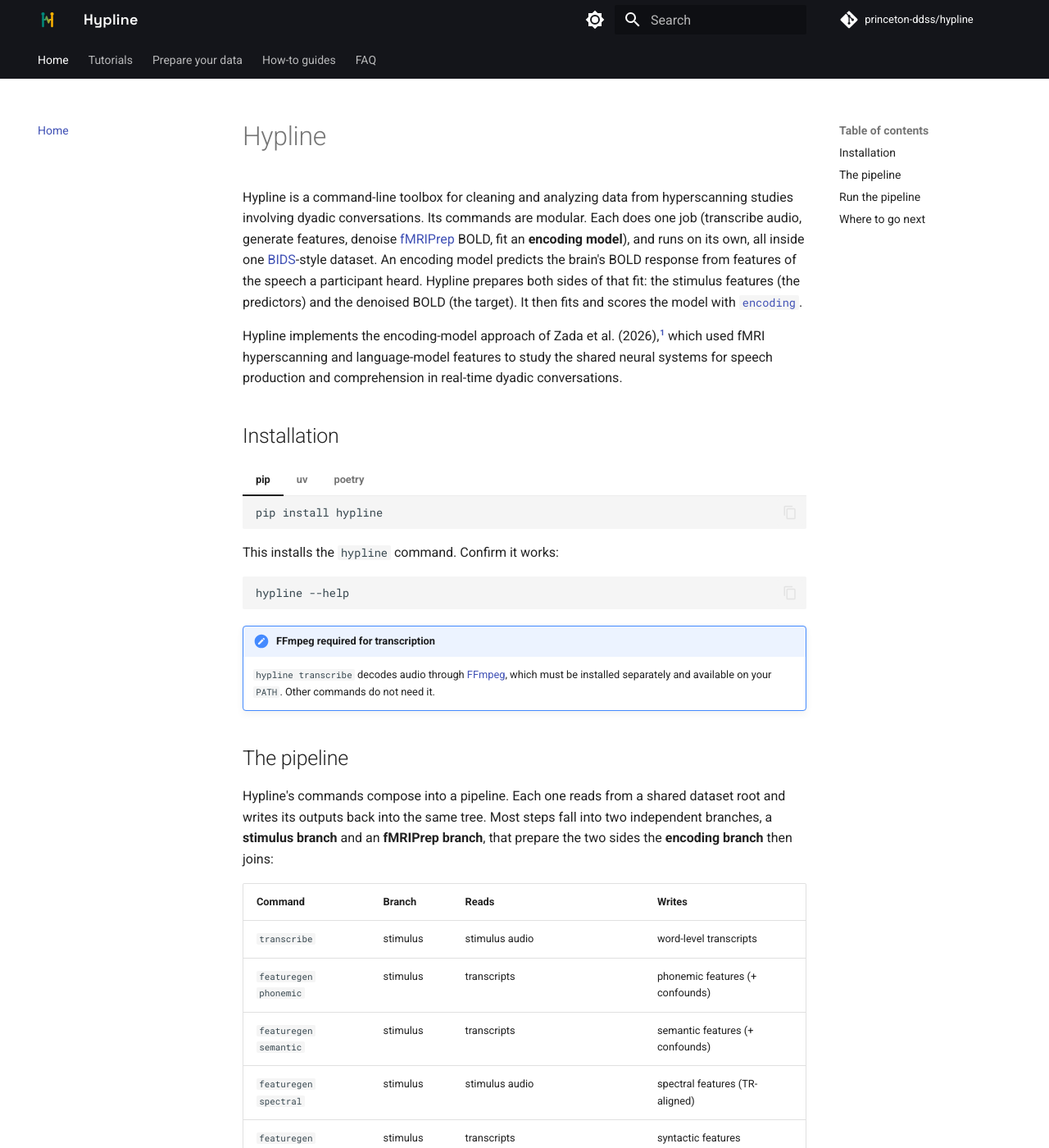
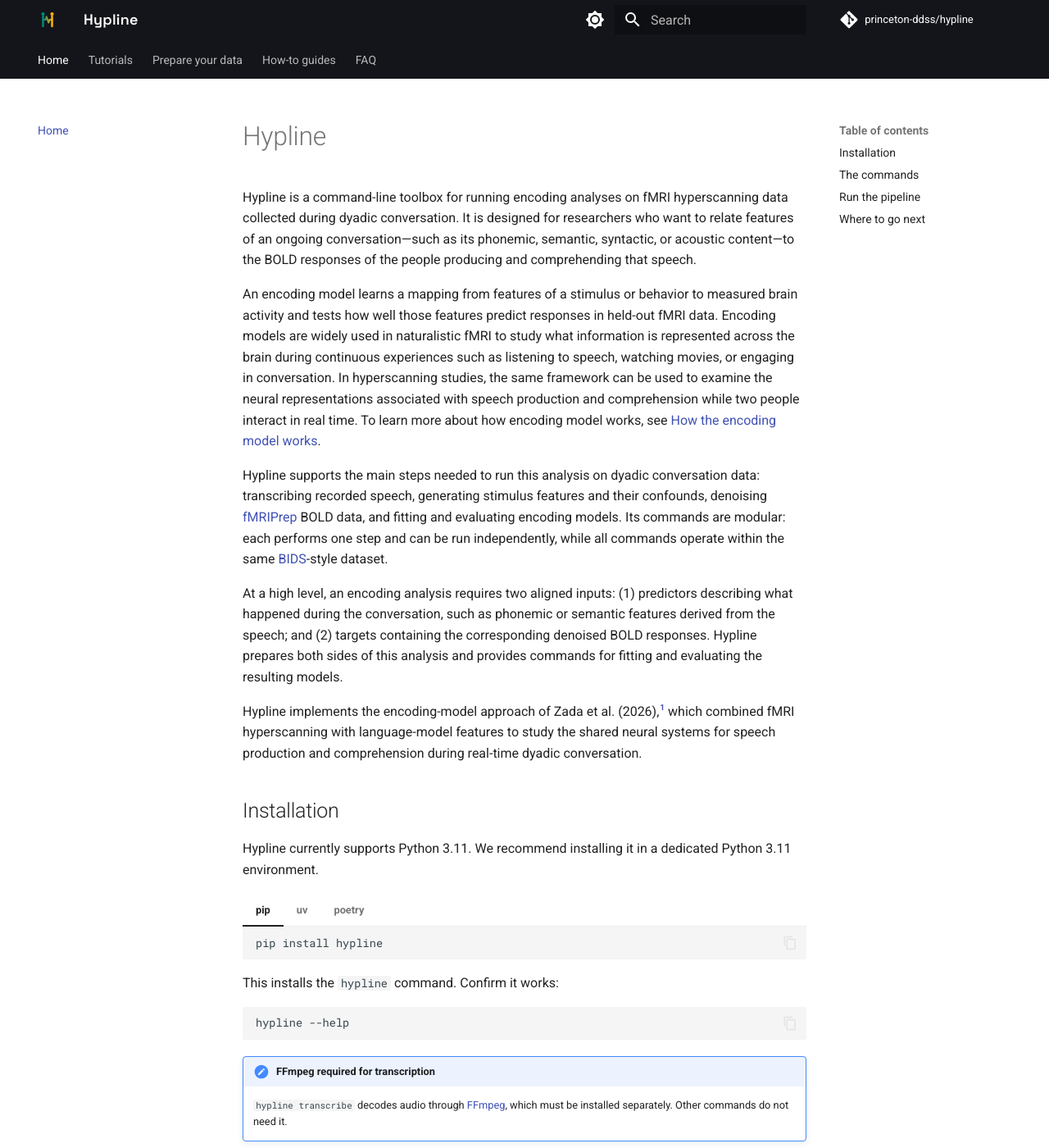
Before and after one commit to princeton-ddss/hypline, an MkDocs documentation site: the page built from docs/mkdocs/index.md, in a window 1280 px wide and 1400 px high. Shown: the whole window at 82% size. Built offline with MkDocs 1.6.1 and Material for MkDocs 9.7.7, drawn with Linux system fonts in a browser that asks for light colours; comment, search, counter and statistics services are not loaded; the version menu is left out; some of the changed text lies outside the part shown.

Commit message:
revised home introduction
added detailed descriptions of encoding analyses & edited 'Run the pipeline'

````diff
--- a/docs/mkdocs/index.md
+++ b/docs/mkdocs/index.md
@@ -1,20 +1,39 @@
 # Hypline
 
-Hypline is a command-line toolbox for cleaning and analyzing data from
-hyperscanning studies involving dyadic conversations. Its commands are modular.
-Each does one job (transcribe audio, generate features, denoise
-[fMRIPrep](https://fmriprep.org/en/stable/index.html) BOLD, fit an **encoding
-model**), and runs on its own, all inside one
-[BIDS](https://bids.neuroimaging.io/)-style dataset. An encoding model predicts
-the brain's BOLD response from features of the speech a participant heard.
-Hypline prepares both sides of that fit: the stimulus features (the predictors)
-and the denoised BOLD (the target). It then fits and scores the model with
-[`encoding`](reference/encoding.md).
+Hypline is a command-line toolbox for running encoding analyses on fMRI
+hyperscanning data collected during dyadic conversation. It is designed for
+researchers who want to relate features of an ongoing conversation—such as its
+phonemic, semantic, syntactic, or acoustic content—to the BOLD responses of the
+people producing and comprehending that speech.
+
+An encoding model learns a mapping from features of a stimulus or behavior
+to measured brain activity and tests how well those features predict responses
+in held-out fMRI data. Encoding models are widely used in naturalistic fMRI to
+study what information is represented across the brain during continuous
+experiences such as listening to speech, watching movies, or engaging in
+conversation. In hyperscanning studies, the same framework can be used to
+examine the neural representations associated with speech production and
+comprehension while two people interact in real time. To learn more about how
+encoding model works, see [How the encoding model works](FAQ/how-encoding-works.md).
+
+Hypline supports the main steps needed to run this analysis on dyadic
+conversation data: transcribing recorded speech, generating stimulus features
+and their confounds, denoising [fMRIPrep](https://fmriprep.org/en/stable/index.html)
+BOLD data, and fitting and evaluating encoding models. Its commands are modular:
+each performs one step and can be run independently, while all commands operate
+within the same [BIDS](https://bids.neuroimaging.io/)-style dataset.
+
+At a high level, an encoding analysis requires two aligned inputs:
+(1) predictors describing what happened during the conversation, such as
+phonemic or semantic features derived from the speech; and
+(2) targets containing the corresponding denoised BOLD responses.
+Hypline prepares both sides of this analysis and provides commands for fitting
+and evaluating the resulting models.
 
 Hypline implements the encoding-model approach of Zada et al. (2026),[^zada]
-which used fMRI hyperscanning and language-model features to study the shared
-neural systems for speech production and comprehension in real-time dyadic
-conversations.
+which combined fMRI hyperscanning with language-model features to study the shared
+neural systems for speech production and comprehension during real-time dyadic
+conversation.
 
 [^zada]: Zada, Z., Nastase, S. A., Speer, S., Mwilambwe-Tshilobo, L., Tsoi, L.,
     Burns, S. M., Falk, E., Hasson, U., & Tamir, D. I. (2026). Linguistic
@@ -23,6 +42,9 @@
     [https://doi.org/10.1016/j.neuron.2025.11.004](https://doi.org/10.1016/j.neuron.2025.11.004)
 
 ## Installation
+
+Hypline currently supports Python 3.11. We recommend installing it in a
+dedicated Python 3.11 environment.
 
 === "pip"
 
@@ -51,15 +73,44 @@
 !!! note "FFmpeg required for transcription"
 
     `hypline transcribe` decodes audio through [FFmpeg](https://ffmpeg.org/),
-    which must be installed separately and available on your `PATH`. Other
-    commands do not need it.
+    which must be installed separately. Other commands do not need it.
 
-## The pipeline
+For example:
 
-Hypline's commands compose into a pipeline. Each one reads from a shared dataset
-root and writes its outputs back into the same tree. Most steps fall into two
-independent branches, a **stimulus branch** and an **fMRIPrep branch**, that
-prepare the two sides the **encoding branch** then joins:
+=== "macOS"
+
+    ```bash
+    brew install ffmpeg
+    ```
+
+=== "Ubuntu / Debian"
+
+    ```bash
+    sudo apt update
+    sudo apt install ffmpeg
+    ```
+
+=== "Conda"
+
+    ```bash
+    conda install -c conda-forge ffmpeg
+    ```
+
+After installation, confirm that FFmpeg is available:
+    ```bash
+    ffmpeg -version
+    ```
+
+Only `hypline transcribe` requires FFmpeg; other Hypline commands do not.
+
+## The commands
+
+Hypline's commands form a modular pipeline. Each command reads from the same
+dataset root and writes its outputs back into that dataset.
+
+The workflow has three parts: (1) the **stimulus branch** prepares features
+describing the conversation; (2) the **fMRIPrep branch** prepares denoised BOLD responses;
+and (3) the **encoding branch** combines these inputs to fit and evaluate encoding models.
 
 | Command                | Branch   | Reads                                  | Writes                          |
 | ---------------------- | -------- | -------------------------------------- | ------------------------------- |
@@ -74,42 +125,40 @@
 | `encoding train`       | encoding | features, confounds, denoised BOLD     | fitted models (`results/`)      |
 | `encoding analyze`     | encoding | fitted models, features, denoised BOLD | eval correlations (`results/`)  |
 
-The stimulus and fMRIPrep branches never meet each other. Stimulus commands
-build the encoding model's predictors, while `denoise` cleans the BOLD target
-from fMRIPrep's own confounds table (and any custom `nuisance/` regressors). The
-two sides come together only in the encoding branch, where
-[`encoding`](reference/encoding.md) fits the model and scores it against the
-brain.
+The stimulus and fMRIPrep branches can be run independently. Stimulus commands
+construct the predictors used by the encoding model, while `denoise` prepares
+the BOLD responses that serve as its targets. These inputs come together only
+when you run the [`encoding`](how-to/encoding.md) commands.
 
 !!! tip "Features and their confounds in one step"
 
-    `featuregen phonemic` also generates the matching phonemic confounds by
-    default, so you rarely call `confoundgen phonemic` directly. See the
-    [featuregen reference](reference/featuregen.md).
+    `featuregen phonemic` generates the corresponding phonemic confounds by
+    default, so you usually do not need to call `confoundgen phonemic` separately.
+    See the [featuregen guide](how-to/featuregen.md).
 
-You do not have to run every step. Each command works on its own as long as its
-inputs exist — run `transcribe` alone for transcripts, or `denoise` alone to
-clean fMRIPrep BOLD without ever transcribing audio.
+You do not need to run the entire pipeline. Each command can be used
+independently as long as its required inputs already exist. For example, you
+can run `transcribe` only to generate transcripts, or `denoise` only to clean
+fMRIPrep BOLD data.
 
 ## Run the pipeline
 
-Once your files sit where hypline expects (see
-[the dataset layout](concepts/layout.md)), every command takes the dataset root
-and discovers its inputs from there; you never pass file paths. End to end, the
-whole pipeline is four commands. Each reads what the previous ones wrote, so
-order matters only where one step's output is the next step's input:
+Once your files follow the
+[hypline dataset layout](data-prep/layout.md), each command takes the dataset root
+as its main input and automatically finds the files it needs.
+
+For example, a basic analysis using phonemic features looks like this:
 
 ```bash
-# stimulus branch: audio → transcripts → features (+ phonemic confounds, auto)
+# stimulus branch: audio → transcripts → features
 hypline transcribe data/ --audio-ext .wav
 hypline featuregen phonemic data/
 
-# fMRIPrep branch: clean the BOLD with a motion + drift model, read straight
-# from fMRIPrep's confounds table
+# fMRIPrep branch: preprocessed BOLD → denoised BOLD
 hypline denoise data/ \
   --columns trans_x,trans_y,trans_z,rot_x,rot_y,rot_z,cosine
 
-# encoding branch: fit the model that maps features onto the denoised BOLD
+# encoding branch: fit the encoding model
 hypline encoding train data/ \
   --data-filters task-conv \
   --features phonemic \
@@ -117,35 +166,30 @@
   --fold-by none
 ```
 
-After this, `data/` holds phonemic features plus `desc-denoised` BOLD (the two
-sides the encoding model needs) and a fitted model under `results/`. Load an
-encoding result back into Python for downstream analysis with
-[`load_eval` / `load_artifact`](reference/encoding-results.md).
-You can also start with `transcribe` alone and follow the table above step by
-step. Re-run any single step with `--force` to overwrite its outputs; without
-it, hypline skips work it has already done.
+After these steps, `data/` contains the phonemic predictors, denoised BOLD responses
+and fitted encoding models under `results/`. To evaluate fitted models,
+use `hypline encoding analyze`. You can then load the resulting evaluation outputs
+in Python with [`load_eval` / `load_artifact`](how-to/encoding-results.md).
+
+You can also run any step on its own. Hypline skips outputs that already exist;
+use `--force` when you want to regenerate them.
 
 !!! tip "When a command produces no output"
 
-    Two cases look like failures but usually aren't. `No dyads found` (stimulus
-    commands) or `No subjects found` (`denoise`, `encoding`) means the area
-    that command reads is empty, or your `--dyad-ids` / `--sub-ids` excluded
-    everything; widen the id list or check the files are in place. (A
-    `--data-filters` that matches nothing is different: it fails the
-    affected id and exits `1` — see [Filter to specific runs or
-    conditions](how-to/filter.md#when-a-filter-matches-nothing).) A command that
-    exits instantly with no log means its outputs already exist and were skipped;
-    re-run with `--force` to regenerate. Per-command failure modes are listed
-    under **Common errors** on each reference page.
+    `No dyads found` for stimulus commands or `No subjects found` for
+    `denoise` and `encoding` usually means that the command could not
+    find matching inputs, or that `--dyad-ids` / `--sub-ids` excluded
+    all available data. Check the dataset layout and the IDs you supplied. (If
+    `--data-filters` matches no data, see [Filter to specific runs or
+    conditions](FAQ/filter.md#when-a-filter-matches-nothing).)
 
 ## Where to go next
 
-- **What can the model do?** [How the encoding model works](how-encoding-works.md)
-  and [Feature families](FAQ/feature-families.md)
-  cover what you can predict and how the analysis is set up.
-- **Want to try it now?** Follow the [Tutorial](tutorials/walkthrough.md) — a full
-  pipeline run on a downloadable example dataset, one command at a time.
+- **Want to try it now?** Follow the [Tutorial](tutorials/walkthrough.md) for a complete
+  run on a downloadable example dataset.
 - **New to hypline?** Start with [The hypline dataset layout](data-prep/layout.md)
   to learn how a dataset is organized.
 - **Want command details?** See the [How-to guides](how-to/transcribe.md) for each
   command's arguments and options.
+- **Want to understand the analysis better?** [How the encoding model works](FAQ/how-encoding-works.md)
+  and [Feature families](FAQ/feature-families.md) cover what you can predict and how the analysis is set up.
````
